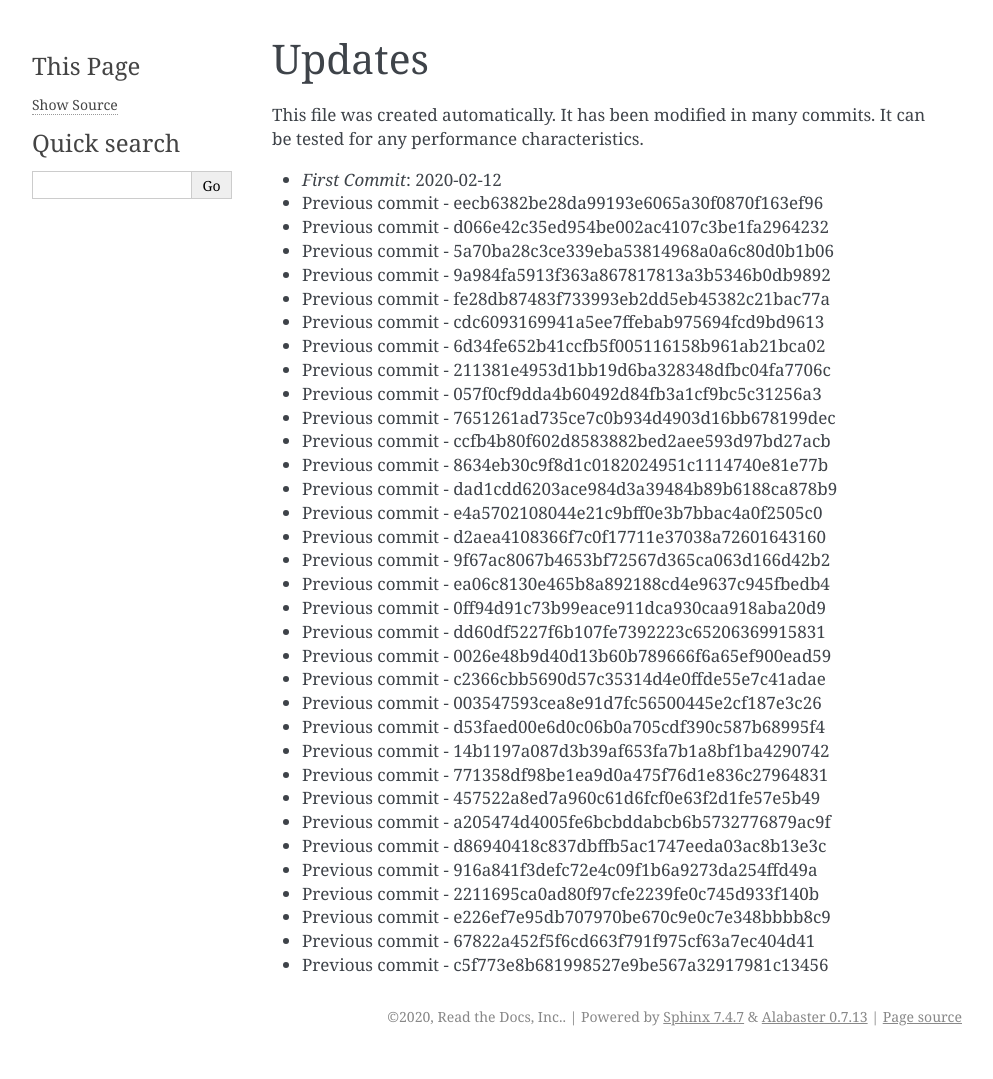
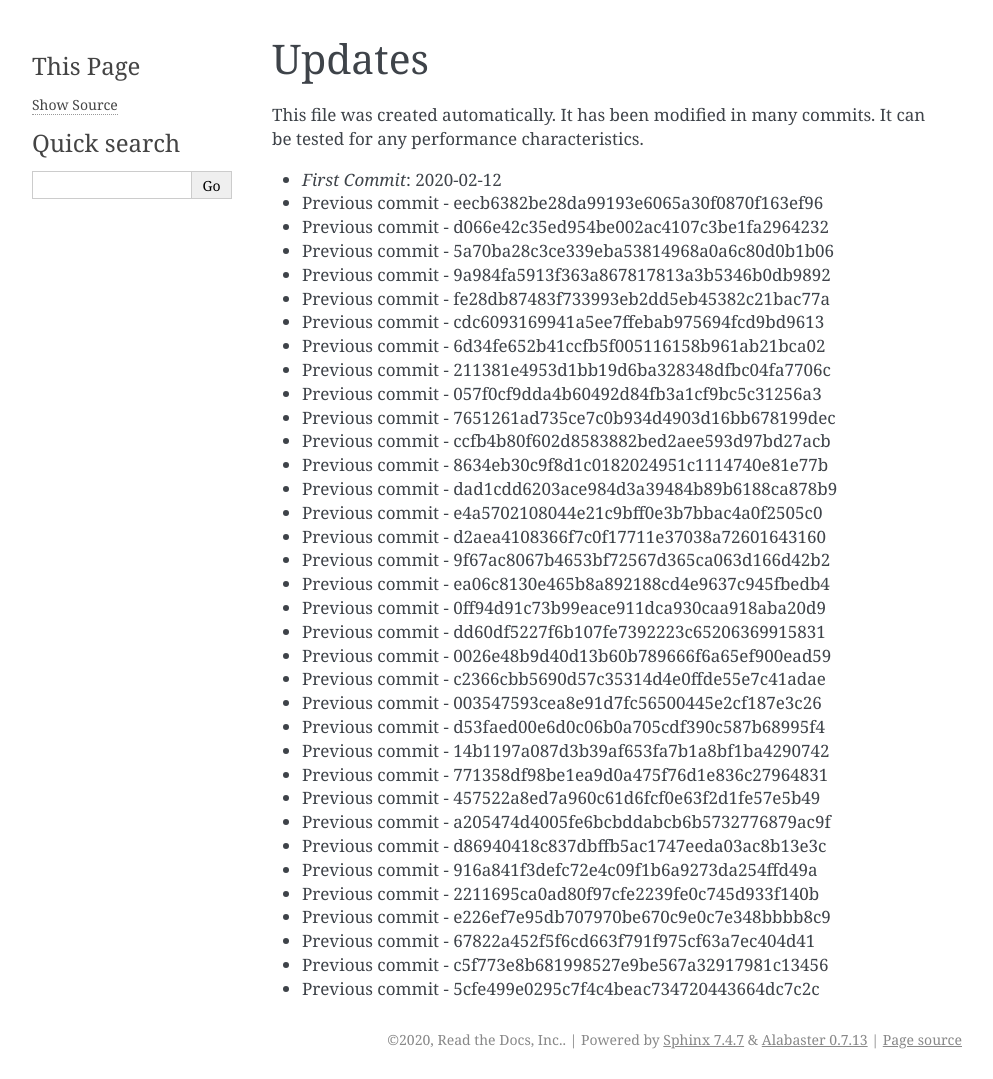
Before and after one commit to readthedocs/rtd-git-stresstest, a Sphinx documentation site: the page built from docs/updates.rst, in a window 1280 px wide. Shown: the whole page, without its empty margins (148-1141 px from the left). Built offline with Sphinx 7.4.7, drawn with Linux system fonts in a browser that asks for light colours; before the commit the page ends 1056 px from its top, so only the background shows below that.

Commit message:
Generating commit from previous: 5cfe499e0295c7f4c4beac734720443664dc7c2c

```diff
--- a/docs/updates.rst
+++ b/docs/updates.rst
@@ -39,3 +39,4 @@ It can be tested for any performance characteristics.
 * Previous commit - e226ef7e95db707970be670c9e0c7e348bbbb8c9
 * Previous commit - 67822a452f5f6cd663f791f975cf63a7ec404d41
 * Previous commit - c5f773e8b681998527e9be567a32917981c13456
+* Previous commit - 5cfe499e0295c7f4c4beac734720443664dc7c2c
```
